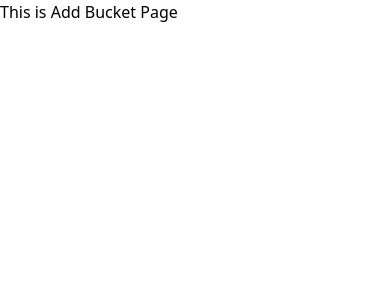
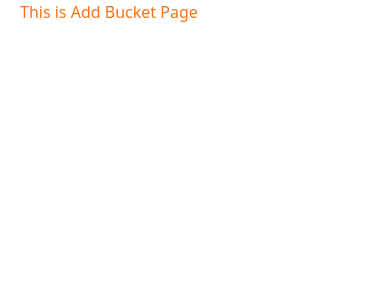
Before and after one commit to ggumms/ggumtle, a React (Vite) app in the folder frontend/: page /bucket/write in a window 390 px wide. Shown: the top 300 px of the page. Built offline with nearby package versions, Linux system fonts and the light colour scheme.

Commit message:
[FE] Feat #8: 모바일 화면용 DefaultLayout 추가

```diff
--- /dev/null
+++ b/frontend/src/components/layout/DefaultLayout.tsx
@@ -0,0 +1,14 @@
+import React from 'react'
+
+interface DefaultLayoutProps {
+	children: React.ReactNode
+}
+const DefaultLayout = ({ children }: DefaultLayoutProps) => {
+	return (
+		<div className="flex items-center justify-center min-h-screen">
+			<div className="w-[390px] h-[844px] bg-white shadow-lg px-5">{children}</div>
+		</div>
+	)
+}
+
+export default DefaultLayout
--- a/frontend/src/pages/Bucket/AddBucket.tsx
+++ b/frontend/src/pages/Bucket/AddBucket.tsx
@@ -1,7 +1,7 @@
 import React from 'react'
 
 const AddBucket = () => {
-	return <div>This is Add Bucket Page</div>
+	return <div className="text-orange-500">This is Add Bucket Page</div>
 }
 
 export default AddBucket
--- a/frontend/src/router.tsx
+++ b/frontend/src/router.tsx
@@ -11,6 +11,7 @@ import ReviewSearch from './pages/Search/components/ReviewSearch'
 import UserPage from './pages/UserPage/UserPage'
 import BucketDetail from './pages/Bucket/BucketDetail'
 import AddBucket from './pages/Bucket/AddBucket'
+import DefaultLayout from './components/layout/DefaultLayout'
 
 const router = createBrowserRouter([
 	{
@@ -58,7 +59,14 @@ const router = createBrowserRouter([
 		element: <UserPage />,
 	},
 	{ path: '/bucket/:bucketId', element: <BucketDetail /> },
-	{ path: '/bucket/write', element: <AddBucket /> },
+	{
+		path: '/bucket/write',
+		element: (
+			<DefaultLayout>
+				<AddBucket />
+			</DefaultLayout>
+		),
+	},
 ])
 
 export default router
```
